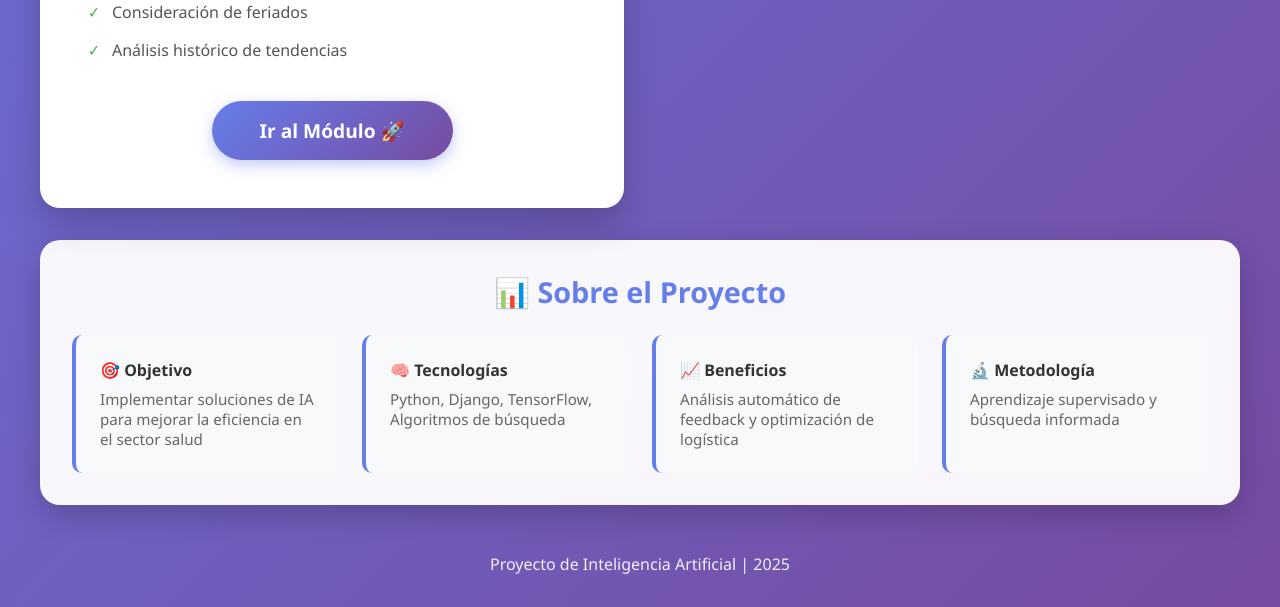
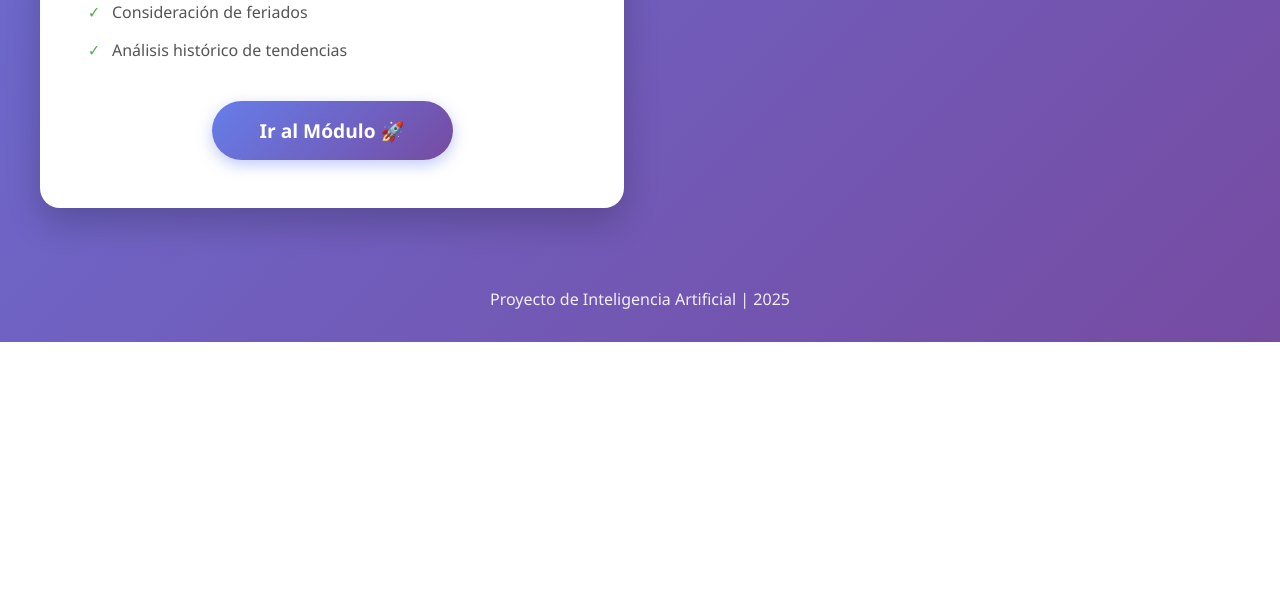
Before and after one commit to Nicolas-Lester/ProyectoSalud, a Django app: page / in a window 1280 px wide. Shown: the part 1252-1859 px from the top of the page. After the commit the page ends 1594 px from the top, so only its background shows below. Run offline with Django 5.2, Linux system fonts and the light colour scheme; parts of the project's set-up code (start-up, migrations or seed data) failed here and were passed over.

Commit message:
se elimino informacion extra

```diff
--- a/ModeloSalud/templates/index.html
+++ b/ModeloSalud/templates/index.html
@@ -64,28 +64,7 @@
             </div>
         </div>
 
-        <!-- Información del Proyecto -->
-        <div class="info-section">
-            <h3>📊 Sobre el Proyecto</h3>
-            <div class="info-grid">
-                <div class="info-box">
-                    <h4>🎯 Objetivo</h4>
-                    <p>Implementar soluciones de IA para mejorar la eficiencia en el sector salud</p>
-                </div>
-                <div class="info-box">
-                    <h4>🧠 Tecnologías</h4>
-                    <p>Python, Django, TensorFlow, Algoritmos de búsqueda</p>
-                </div>
-                <div class="info-box">
-                    <h4>📈 Beneficios</h4>
-                    <p>Análisis automático de feedback y optimización de logística</p>
-                </div>
-                <div class="info-box">
-                    <h4>🔬 Metodología</h4>
-                    <p>Aprendizaje supervisado y búsqueda informada</p>
-                </div>
-            </div>
-        </div>
+
     </div>
 
     <footer>
```
